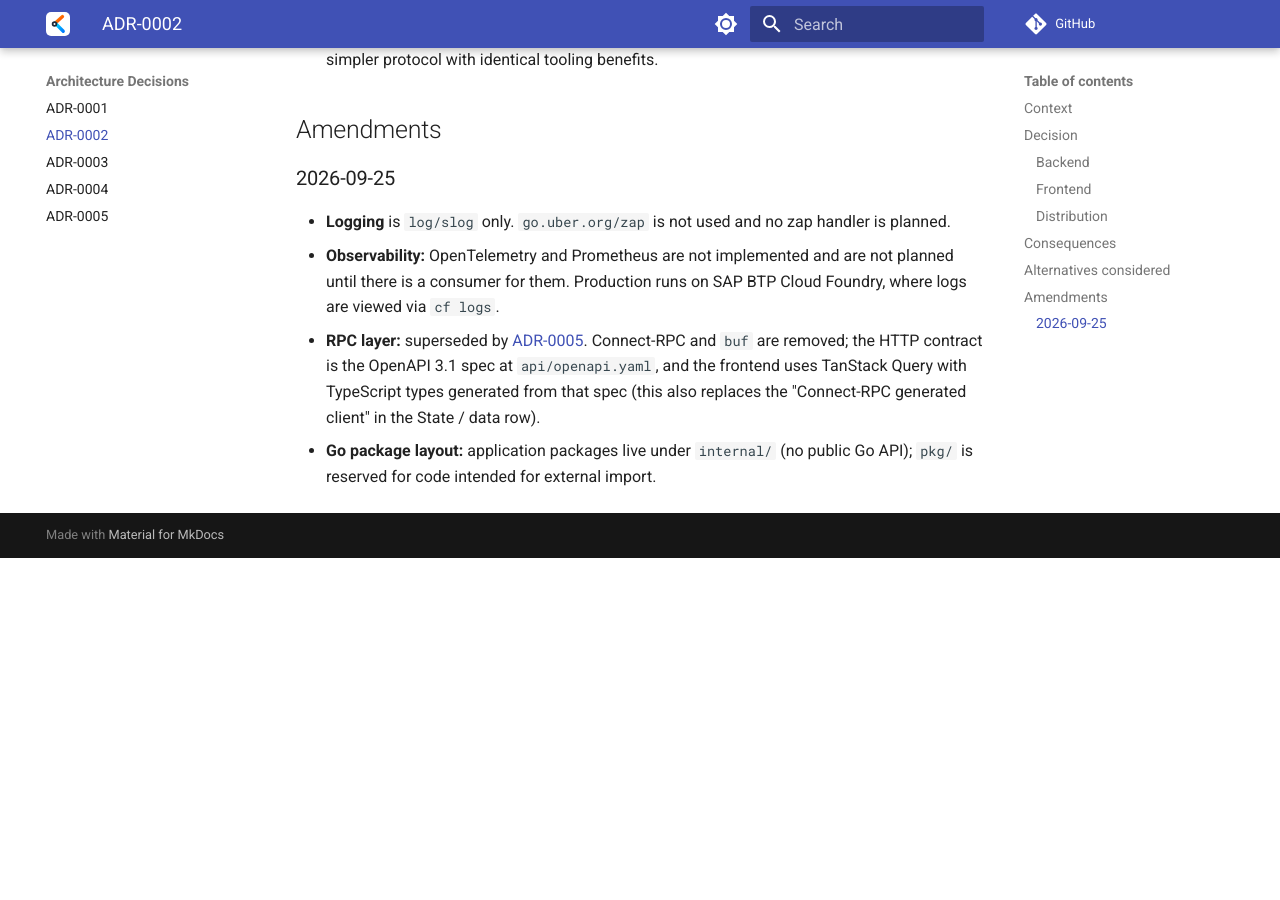
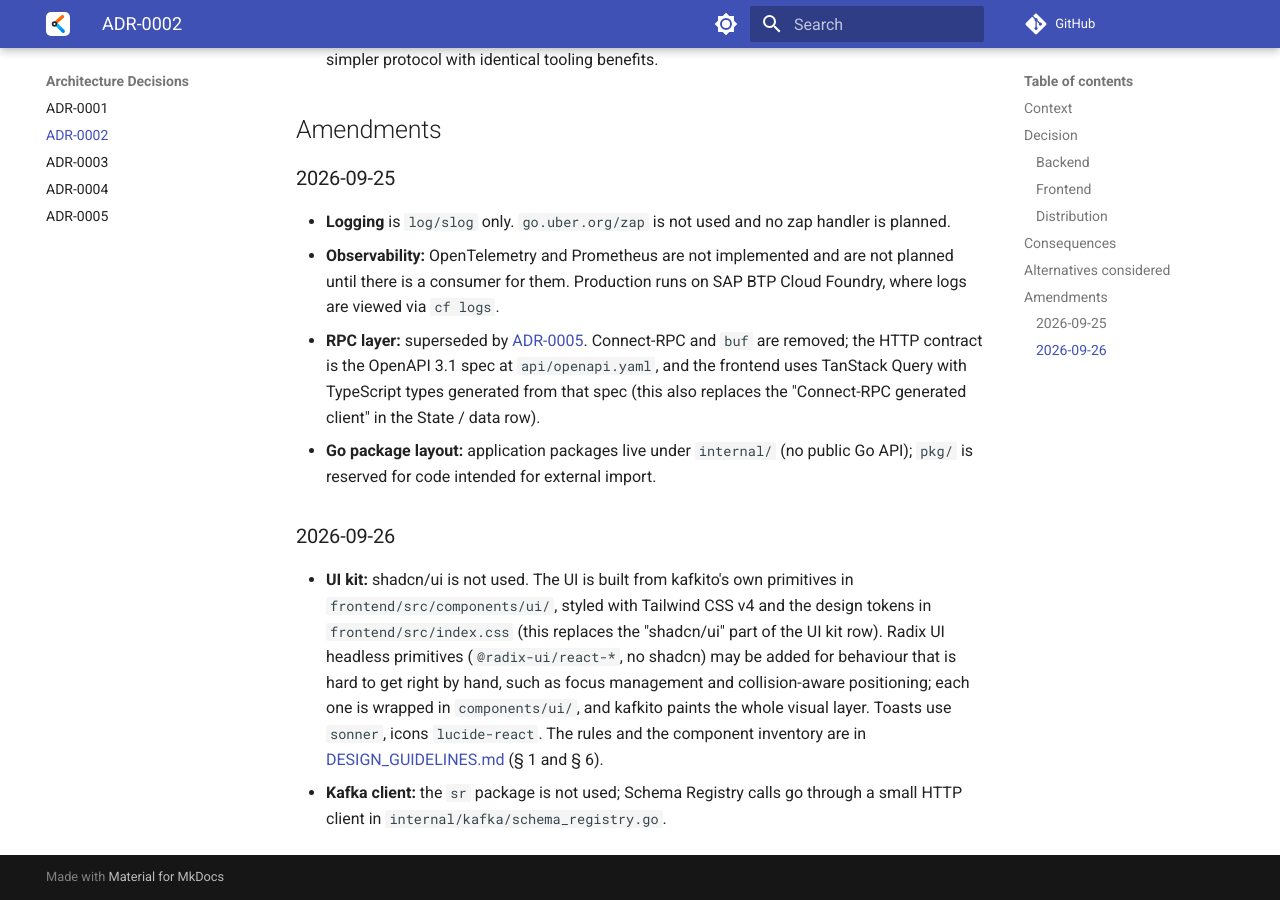
Before and after one commit to FinkeFlo/kafkito, an MkDocs documentation site: the page built from docs/adr/0002-tech-stack.md, in a window 1280 px wide and 900 px high, scrolled down 2550 px. Built offline with MkDocs 1.6.1 and Material for MkDocs 9.7.7, drawn with Linux system fonts in a browser that asks for light colours; comment, search, counter and statistics services are not loaded; before the commit the page ends 3108 px from its top, so only the background shows below that.

Commit message:
docs(adr): record in ADR-0002 that shadcn/ui and sr are not used
Add a dated amendment instead of rewriting the original decision.

Co-authored-by: Copilot <223556219+Copilot@users.noreply.github.com>
Signed-off-by: FinkeFlo <5244525+FinkeFlo@users.noreply.github.com>

```diff
--- a/docs/adr/0002-tech-stack.md
+++ b/docs/adr/0002-tech-stack.md
@@ -79,3 +79,18 @@ kafkito is a single-binary Kafka management UI (see ADR-0001). We need a stack t
   "Connect-RPC generated client" in the State / data row).
 - **Go package layout:** application packages live under `internal/` (no
   public Go API); `pkg/` is reserved for code intended for external import.
+
+### 2026-09-26
+
+- **UI kit:** shadcn/ui is not used. The UI is built from kafkito's own
+  primitives in `frontend/src/components/ui/`, styled with Tailwind CSS v4
+  and the design tokens in `frontend/src/index.css` (this replaces the
+  "shadcn/ui" part of the UI kit row). Radix UI headless primitives
+  (`@radix-ui/react-*`, no shadcn) may be added for behaviour that is hard
+  to get right by hand, such as focus management and collision-aware
+  positioning; each one is wrapped in `components/ui/`, and kafkito paints
+  the whole visual layer. Toasts use `sonner`, icons `lucide-react`. The
+  rules and the component inventory are in
+  [DESIGN_GUIDELINES.md](../DESIGN_GUIDELINES.md) (§ 1 and § 6).
+- **Kafka client:** the `sr` package is not used; Schema Registry calls go
+  through a small HTTP client in `internal/kafka/schema_registry.go`.
```
